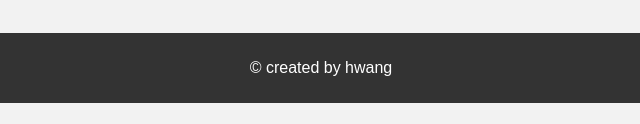
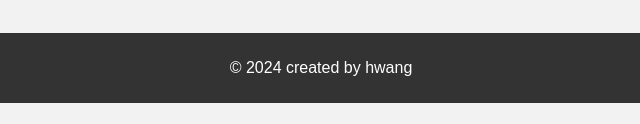
Before and after one commit to Hwang9170/kinghwang, a plain HTML site: page index.html in a window 1280 px wide. Shown: the part 697-821 px from the top of the page, 329-969 px from the left. Drawn offline with Linux system fonts and the light colour scheme.

Commit message:
Update index.html

```diff
--- a/index.html
+++ b/index.html
@@ -43,7 +43,7 @@
   <!-- 푸터를 추가하고 스타일을 적용합니다 -->
   <div id="footer1">
     <footer>
-      <p>&copy; created by hwang</p>
+      <p>&copy; 2024 created by hwang</p>
     </footer>
   </div>
 
```
